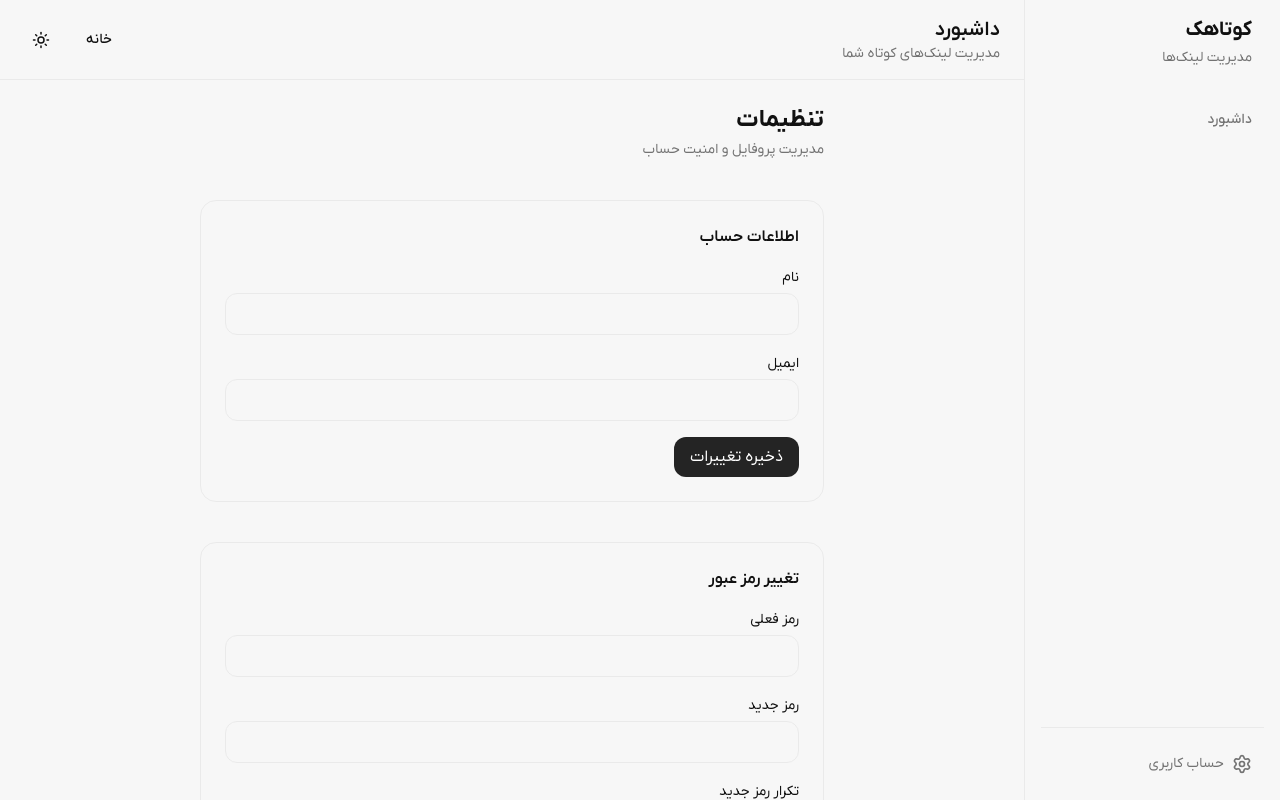
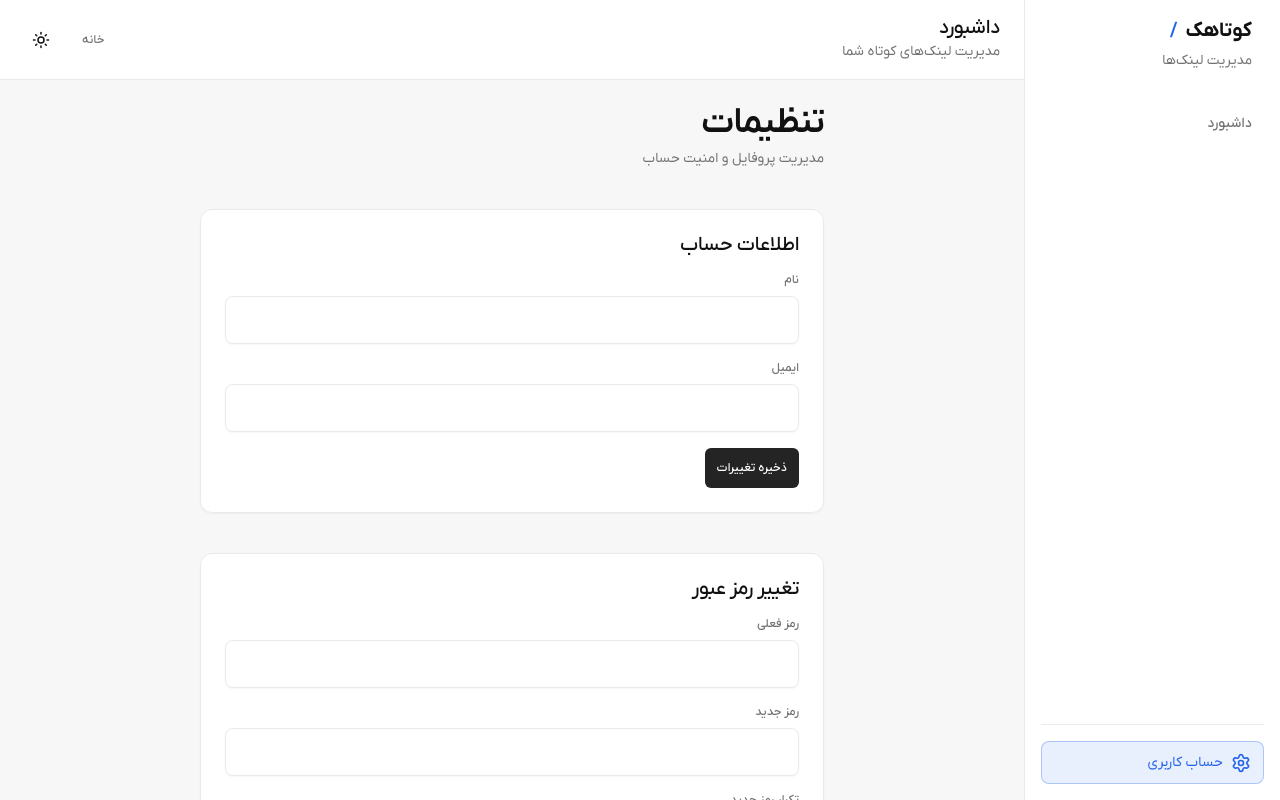
Before and after one commit to Mahdi-heydari/kootahak, a Next.js app in the folder frontend/: page /settings in a window 1280 px wide. Built offline with nearby package versions, Linux system fonts and the light colour scheme.

Commit message:
feat(dashboard): implement suspense for link toolbar, enhance UI consistency, and update text styles

```diff
--- a/frontend/src/app/(dashboard)/settings/page.tsx
+++ b/frontend/src/app/(dashboard)/settings/page.tsx
@@ -3,6 +3,7 @@
 import { useForm } from "react-hook-form";
 import { z } from "zod";
 import { zodResolver } from "@hookform/resolvers/zod";
+import Button from "@/components/ui/Button";
 
 const profileSchema = z.object({
   name: z.string().min(2, "نام حداقل ۲ کاراکتر"),
@@ -23,6 +24,9 @@ const passwordSchema = z
 type ProfileForm = z.infer<typeof profileSchema>;
 type PasswordForm = z.infer<typeof passwordSchema>;
 
+const inputClassName =
+  "h-12 w-full rounded-token-md border border-border bg-card px-4 text-token-sm text-foreground shadow-token-sm transition-colors duration-token-normal placeholder:text-muted-foreground focus:border-border-hover focus:outline-none disabled:cursor-not-allowed disabled:opacity-60";
+
 export default function SettingsPage() {
   const profileForm = useForm<ProfileForm>({
     resolver: zodResolver(profileSchema),
@@ -36,48 +40,117 @@ export default function SettingsPage() {
   return (
     <div className="mx-auto max-w-2xl space-y-10 p-6">
       <div>
-        <h1 className="text-2xl font-bold">تنظیمات</h1>
-        <p className="mt-1 text-sm text-muted-foreground">
+        <h1 className="h2">تنظیمات</h1>
+        <p className="mt-1 text-token-sm text-muted-foreground">
           مدیریت پروفایل و امنیت حساب
         </p>
       </div>
 
       {/* اطلاعات حساب */}
-      <section className="rounded-2xl border p-6 space-y-4">
-        <h2 className="font-semibold">اطلاعات حساب</h2>
-        <form onSubmit={profileForm.handleSubmit((data) => { console.log("profile", data); })} className="space-y-4">
-          <div>
-            <label className="text-sm">نام</label>
-            <input {...profileForm.register("name")} className="mt-1 w-full rounded-lg border bg-background px-3 py-2" />
-            {profileForm.formState.errors.name && <p className="mt-1 text-sm text-red-500">{profileForm.formState.errors.name.message}</p>}
+      <section className="surface rounded-token-xl p-6 shadow-token-sm">
+        <h2 className="h3">اطلاعات حساب</h2>
+        <form
+          onSubmit={profileForm.handleSubmit((data) => {
+            console.log("profile", data);
+          })}
+          className="mt-4 space-y-4"
+          noValidate
+        >
+          <div className="space-y-2">
+            <label className="label block text-foreground" htmlFor="name">
+              نام
+            </label>
+            <input
+              id="name"
+              {...profileForm.register("name")}
+              className={inputClassName}
+              aria-invalid={Boolean(profileForm.formState.errors.name)}
+            />
+            {profileForm.formState.errors.name && (
+              <p className="text-token-xs font-token-medium text-error">
+                {profileForm.formState.errors.name.message}
+              </p>
+            )}
           </div>
-          <div>
-            <label className="text-sm">ایمیل</label>
-            <input type="email" {...profileForm.register("email")} className="mt-1 w-full rounded-lg border bg-background px-3 py-2" />
-            {profileForm.formState.errors.email && <p className="mt-1 text-sm text-red-500">{profileForm.formState.errors.email.message}</p>}
+          <div className="space-y-2">
+            <label className="label block text-foreground" htmlFor="email">
+              ایمیل
+            </label>
+            <input
+              id="email"
+              type="email"
+              autoComplete="email"
+              {...profileForm.register("email")}
+              className={inputClassName}
+              aria-invalid={Boolean(profileForm.formState.errors.email)}
+            />
+            {profileForm.formState.errors.email && (
+              <p className="text-token-xs font-token-medium text-error">
+                {profileForm.formState.errors.email.message}
+              </p>
+            )}
           </div>
-          <button type="submit" className="rounded-lg bg-primary px-4 py-2 text-primary-foreground">ذخیره تغییرات</button>
+          <Button type="submit" size="sm">
+            ذخیره تغییرات
+          </Button>
         </form>
       </section>
 
       {/* تغییر رمز */}
-      <section className="rounded-2xl border p-6 space-y-4">
-        <h2 className="font-semibold">تغییر رمز عبور</h2>
-        <form onSubmit={passwordForm.handleSubmit((data) => { console.log("password", data); })} className="space-y-4">
-          <div>
-            <label className="text-sm">رمز فعلی</label>
-            <input type="password" {...passwordForm.register("currentPassword")} className="mt-1 w-full rounded-lg border bg-background px-3 py-2" />
+      <section className="surface rounded-token-xl p-6 shadow-token-sm">
+        <h2 className="h3">تغییر رمز عبور</h2>
+        <form
+          onSubmit={passwordForm.handleSubmit((data) => {
+            console.log("password", data);
+          })}
+          className="mt-4 space-y-4"
+          noValidate
+        >
+          <div className="space-y-2">
+            <label className="label block text-foreground" htmlFor="currentPassword">
+              رمز فعلی
+            </label>
+            <input
+              id="currentPassword"
+              type="password"
+              autoComplete="current-password"
+              {...passwordForm.register("currentPassword")}
+              className={inputClassName}
+            />
           </div>
-          <div>
-            <label className="text-sm">رمز جدید</label>
-            <input type="password" {...passwordForm.register("newPassword")} className="mt-1 w-full rounded-lg border bg-background px-3 py-2" />
+          <div className="space-y-2">
+            <label className="label block text-foreground" htmlFor="newPassword">
+              رمز جدید
+            </label>
+            <input
+              id="newPassword"
+              type="password"
+              autoComplete="new-password"
+              {...passwordForm.register("newPassword")}
+              className={inputClassName}
+            />
           </div>
-          <div>
-            <label className="text-sm">تکرار رمز جدید</label>
-            <input type="password" {...passwordForm.register("confirmPassword")} className="mt-1 w-full rounded-lg border bg-background px-3 py-2" />
-            {passwordForm.formState.errors.confirmPassword && <p className="mt-1 text-sm text-red-500">{passwordForm.formState.errors.confirmPassword.message}</p>}
+          <div className="space-y-2">
+            <label className="label block text-foreground" htmlFor="confirmPassword">
+              تکرار رمز جدید
+            </label>
+            <input
+              id="confirmPassword"
+              type="password"
+              autoComplete="new-password"
+              {...passwordForm.register("confirmPassword")}
+              className={inputClassName}
+              aria-invalid={Boolean(passwordForm.formState.errors.confirmPassword)}
+            />
+            {passwordForm.formState.errors.confirmPassword && (
+              <p className="text-token-xs font-token-medium text-error">
+                {passwordForm.formState.errors.confirmPassword.message}
+              </p>
+            )}
           </div>
-          <button type="submit" className="rounded-lg bg-primary px-4 py-2 text-primary-foreground">تغییر رمز</button>
+          <Button type="submit" size="sm">
+            تغییر رمز
+          </Button>
         </form>
       </section>
     </div>
--- a/frontend/src/components/dashboard/DashboardHeader.tsx
+++ b/frontend/src/components/dashboard/DashboardHeader.tsx
@@ -2,23 +2,23 @@
 
 import Link from "next/link";
 import ThemeToggle from "../ui/theme-toggle";
+import Button from "../ui/Button";
 
 export default function DashboardHeader() {
   return (
-    <header className="flex h-20 items-center justify-between border-b px-6">
+    <header className="flex h-20 items-center justify-between border-b border-border bg-card px-6">
       <div>
-        <h1 className="text-xl font-semibold">داشبورد</h1>
-        <p className="text-sm text-muted-foreground">
+        <h1 className="h3">داشبورد</h1>
+        <p className="mt-0.5 text-token-sm text-muted-foreground">
           مدیریت لینک‌های کوتاه شما
         </p>
       </div>
 
       <div className="flex items-center gap-3">
-        <Link
-          href="/"
-          className="rounded-lg px-4 py-2 text-sm font-medium transition hover:bg-muted"
-        >
-          خانه
+        <Link href="/">
+          <Button variant="ghost" size="sm">
+            خانه
+          </Button>
         </Link>
 
         <ThemeToggle />
--- a/frontend/src/components/dashboard/DashboardSidebar.tsx
+++ b/frontend/src/components/dashboard/DashboardSidebar.tsx
@@ -9,11 +9,14 @@ export function DashboardSidebar() {
   const pathname = usePathname();
 
   return (
-    <aside className="flex h-screen w-64 flex-col border-l bg-background p-4">
+    <aside className="flex h-screen w-64 flex-col border-l border-border bg-card p-4">
       {/* Logo */}
       <div className="mb-8 px-3">
-        <h1 className="text-xl font-bold">کوتاهک</h1>
-        <p className="mt-1 text-sm text-muted-foreground">مدیریت لینک‌ها</p>
+        <Link href="/dashboard" className="text-token-xl font-token-bold text-foreground">
+          کوتاهک
+          <span className="text-brand mr-2">/</span>
+        </Link>
+        <p className="mt-1 text-token-sm text-muted-foreground">مدیریت لینک‌ها</p>
       </div>
 
       {/* Navigation */}
@@ -26,9 +29,9 @@ export function DashboardSidebar() {
               <li key={item.href}>
                 <Link
                   href={item.href}
-                  className={`block rounded-lg px-3 py-2.5 text-sm font-medium transition-colors ${
+                  className={`block rounded-token-md px-3 py-2.5 text-token-sm font-token-medium transition-colors duration-token-normal ${
                     isActive
-                      ? "bg-primary text-primary-foreground"
+                      ? "border border-brand/30 bg-brand/10 text-brand"
                       : "text-muted-foreground hover:bg-muted hover:text-foreground"
                   }`}
                 >
@@ -41,10 +44,14 @@ export function DashboardSidebar() {
       </nav>
 
       {/* Footer */}
-      <div className="border-t pt-4">
+      <div className="border-t border-border pt-4">
         <Link
           href="/settings"
-          className="flex items-center gap-2 rounded-lg px-3 py-2.5 text-sm text-muted-foreground transition-colors hover:bg-muted hover:text-foreground"
+          className={`flex items-center gap-2 rounded-token-md px-3 py-2.5 text-token-sm transition-colors duration-token-normal ${
+            pathname.startsWith("/settings")
+              ? "border border-brand/30 bg-brand/10 text-brand"
+              : "text-muted-foreground hover:bg-muted hover:text-foreground"
+          }`}
         >
           <Settings className="size-5" />
           <span>حساب کاربری</span>
--- a/frontend/src/components/dashboard/LinkList.tsx
+++ b/frontend/src/components/dashboard/LinkList.tsx
@@ -10,14 +10,14 @@ export default function LinkList({ links }: LinkListProps) {
     <section className="space-y-5">
       <div className="flex items-center justify-between">
         <div>
-          <h2 className="text-lg font-semibold">لینک‌های اخیر</h2>
+          <h2 className="h3">لینک‌های اخیر</h2>
 
-          <p className="mt-1 text-sm text-muted-foreground">
+          <p className="mt-1 text-token-sm text-muted-foreground">
             آخرین لینک‌هایی که ایجاد کرده‌ای
           </p>
         </div>
 
-        <span className="text-sm text-muted-foreground">
+        <span className="label">
           {links.length} لینک
         </span>
       </div>
--- a/frontend/src/components/dashboard/LinkToolbar.tsx
+++ b/frontend/src/components/dashboard/LinkToolbar.tsx
@@ -3,6 +3,10 @@
 import { Filter, Plus, Search, SlidersHorizontal } from "lucide-react";
 import { useSearchParams, useRouter, usePathname } from "next/navigation";
 import { useCallback } from "react";
+import Button from "../ui/Button";
+
+const inputClassName =
+  "h-12 w-full rounded-token-md border border-border bg-card px-4 text-token-sm text-foreground shadow-token-sm transition-colors duration-token-normal placeholder:text-muted-foreground focus:border-brand/30 focus:outline-none";
 
 export default function LinkToolbar() {
   const searchParams = useSearchParams();
@@ -58,40 +62,37 @@ export default function LinkToolbar() {
           placeholder="جستجوی لینک..."
           value={search}
           onChange={(e) => updateSearch(e.target.value)}
-          className="h-11 w-full rounded-xl border bg-background pe-10 pr-10 text-sm outline-none transition placeholder:text-muted-foreground focus:border-primary"
+          className={`${inputClassName} pe-10 pr-10`}
         />
       </div>
 
       <div className="flex items-center gap-2">
-        <button
+        <Button
           type="button"
+          variant={status ? "outline" : "secondary"}
+          size="sm"
           onClick={toggleStatus}
-          className={`flex h-11 items-center gap-2 rounded-xl border px-4 text-sm transition hover:bg-muted ${
-            status ? "border-primary text-primary" : ""
-          }`}
+          className="gap-2"
         >
           <Filter className="size-4" />
           <span>{statusLabel}</span>
-        </button>
+        </Button>
 
-        <button
+        <Button
           type="button"
+          variant={sort ? "outline" : "secondary"}
+          size="sm"
           onClick={cycleSort}
-          className={`flex h-11 items-center gap-2 rounded-xl border px-4 text-sm transition hover:bg-muted ${
-            sort ? "border-primary text-primary" : ""
-          }`}
+          className="gap-2"
         >
           <SlidersHorizontal className="size-4" />
           <span>{sortLabel}</span>
-        </button>
+        </Button>
 
-        <button
-          type="button"
-          className="flex h-11 items-center gap-2 rounded-xl bg-primary px-4 text-sm font-medium text-primary-foreground transition hover:opacity-90"
-        >
+        <Button type="button" size="sm" className="gap-2">
           <Plus className="size-4" />
           <span>لینک جدید</span>
-        </button>
+        </Button>
       </div>
     </div>
   );
```
Also changed, not shown: frontend/src/app/(dashboard)/dashboard/analytics/[id]/page.tsx (+13 -13 lines), frontend/src/app/(dashboard)/dashboard/page.tsx (+8 -1 lines), frontend/src/app/(dashboard)/links/page.tsx (+10 -3 lines), frontend/src/components/dashboard/LinkCard.tsx (+34 -39 lines).
